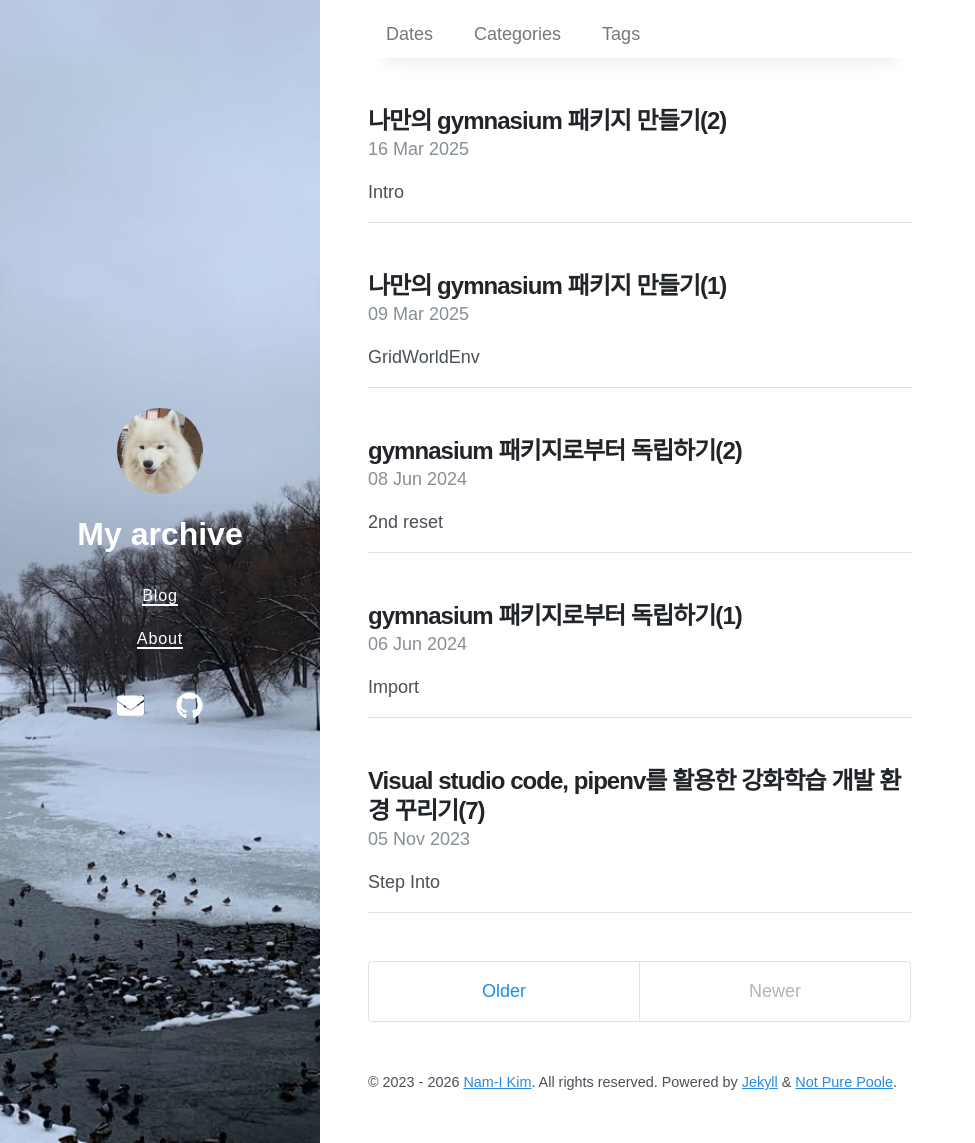
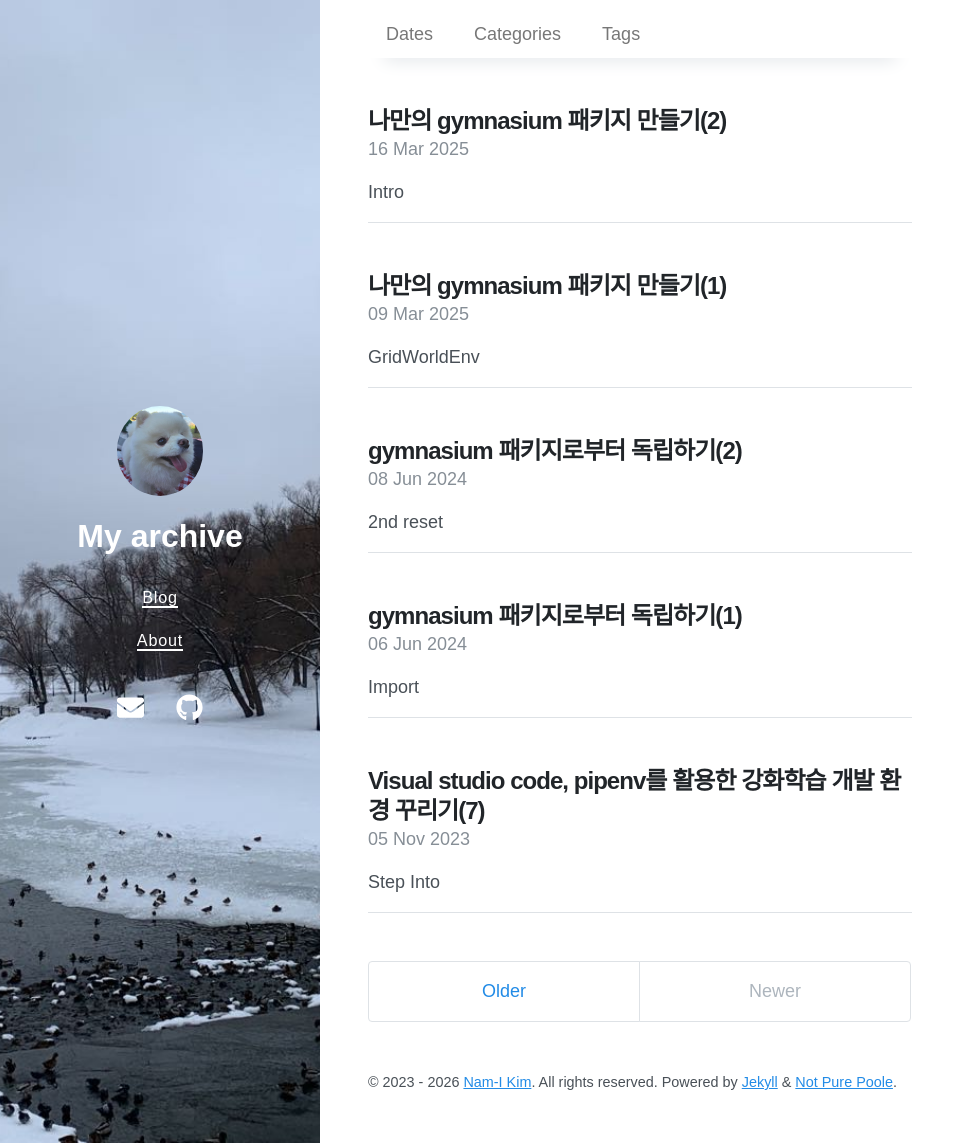
Before and after one commit to NamiKim-0408/NamiKim-0408.github.io, a Jekyll site: the page built from index.html, in a window 1280 px wide and 1143 px high. Shown: the whole window, without its empty margins (0-975 px from the left). Built offline with Jekyll 4.4.1, drawn with Linux system fonts in a browser that asks for light colours; nearby versions of some CDN libraries; the list of posts is cut into pages by our own code.

Commit message:
avatar mod

```diff
--- a/_config.yml
+++ b/_config.yml
@@ -2,7 +2,7 @@
 title: My archive
 description:
 url: https://namikim-0408.github.io
-avatar: /avatar.jpg
+avatar: /avatar_uyu.jpg
 paginate: 5
 permalink: pretty
 cover_image: /bg.jpeg
```
Also changed, not shown: avatar_uyu.jpg (added), 1 other file.
